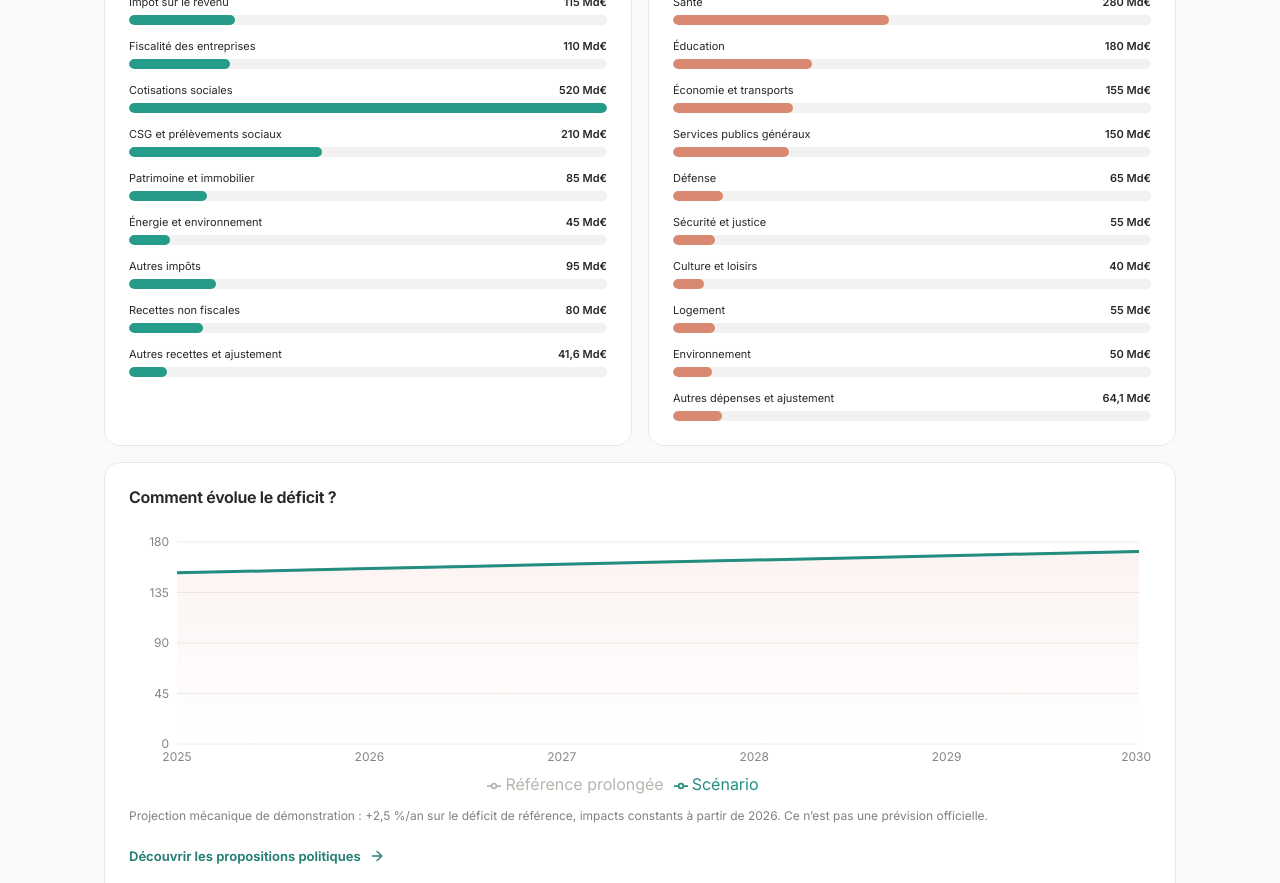
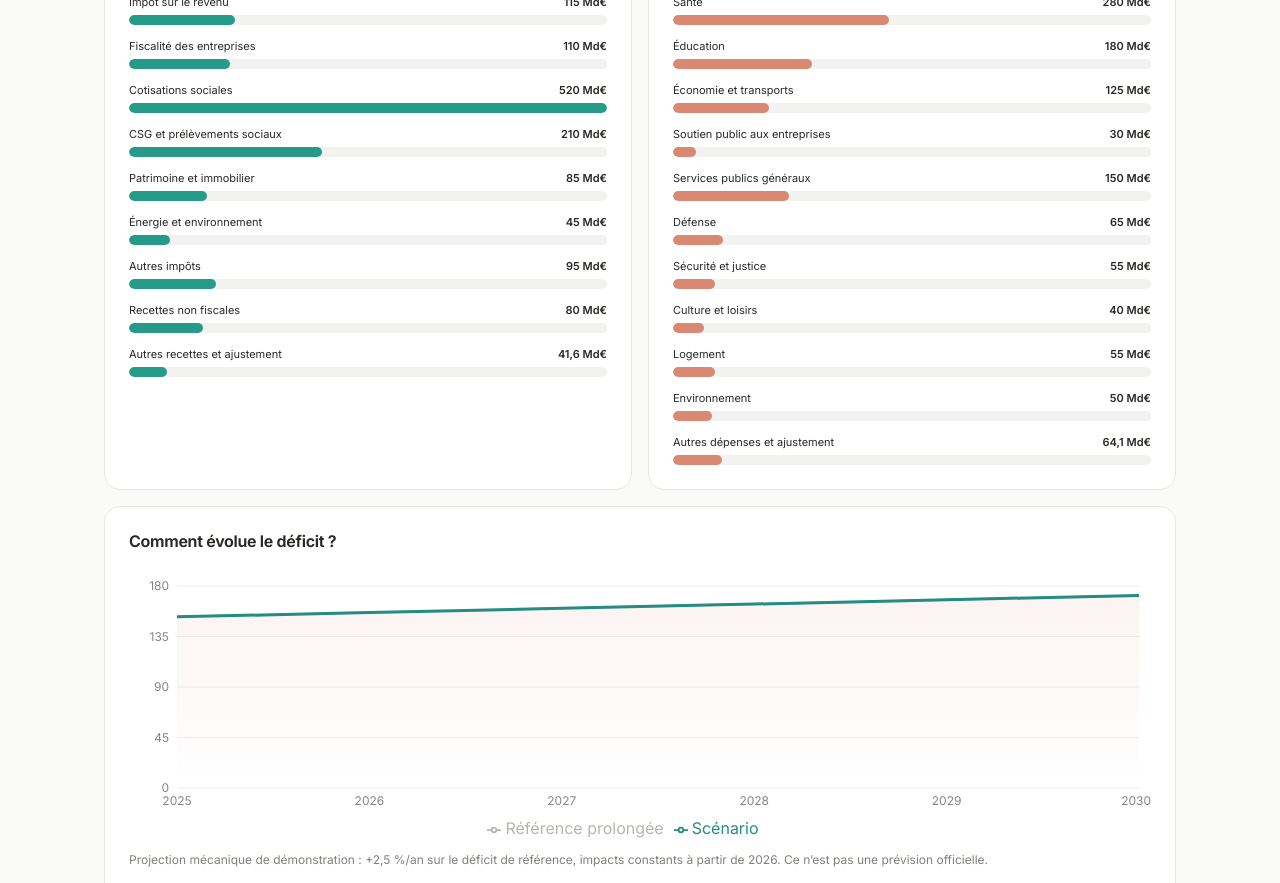
Before and after one commit to dsissoko/france-budget, a React (Vite) app: page / in a window 1280 px wide. Shown: the part 1080-1963 px from the top of the page. Built offline with nearby package versions, Linux system fonts and the light colour scheme.

Commit message:
feat: exposer le soutien aux entreprises comme sous-poste indicatif sans double compte

```diff
--- a/src/data.ts
+++ b/src/data.ts
@@ -2,12 +2,14 @@ export type Category={id:string;label:string;amount:number;canonical:string;desc
 export type Measure={id:string;party:'RN'|'LFI'|'Horizons';theme:string;title:string;revenueDelta:number;expenseDelta:number;source:string;year:number;status:'publié'|'illustration';description:string};
 // Totaux officiels APU 2025 INSEE : dépenses 1 714,1 Md€, recettes 1 561,6 Md€, déficit 152,5 Md€.
 // La répartition par catégorie est indicative ; les lignes d'ajustement rendent les totaux exacts.
+// Soutien aux entreprises : reclassement PÉDAGOGIQUE de 30 Md€ depuis « économie » ; ce montant n'est PAS une statistique officielle des aides.
 // Source : https://www.insee.fr/fr/statistiques/8956575
 export const expenses:Category[]=[
 {id:'social',label:'Retraites et solidarité',amount:620,canonical:'COFOG 10 — Protection sociale',description:'Retraites, prestations sociales et solidarité.'},
 {id:'health',label:'Santé',amount:280,canonical:'COFOG 07 — Santé',description:'Hôpitaux, soins et politique de santé.'},
 {id:'education',label:'Éducation',amount:180,canonical:'COFOG 09 — Enseignement',description:'Écoles, universités et formation.'},
-{id:'economy',label:'Économie et transports',amount:155,canonical:'COFOG 04 — Affaires économiques',description:'Infrastructures, aides économiques, transports.'},
+{id:'economy',label:'Économie et transports',amount:125,canonical:'COFOG 04 — Affaires économiques (ventilation indicative)',description:'Transports, infrastructures et autres affaires économiques, hors soutien aux entreprises isolé ci-dessous.'},
+{id:'enterprise-support',label:'Soutien public aux entreprises',amount:30,canonical:'Sous-ensemble indicatif de COFOG 04 — Affaires économiques',description:'Aides directes et soutien à l’innovation ou à la R&D des entreprises. Enveloppe pédagogique de 30 Md€ reclassée depuis Économie et transports : non certifiée, hors avantages fiscaux et allègements de cotisations.'},
 {id:'general',label:'Services publics généraux',amount:150,canonical:'COFOG 01 — Services publics généraux',description:'Administration générale, dette et autres services.'},
 {id:'defense',label:'Défense',amount:65,canonical:'COFOG 02 — Défense',description:'Armées et défense nationale.'},
 {id:'safety',label:'Sécurité et justice',amount:55,canonical:'COFOG 03 — Ordre et sécurité publics',description:'Police, justice et sécurité.'},
```
